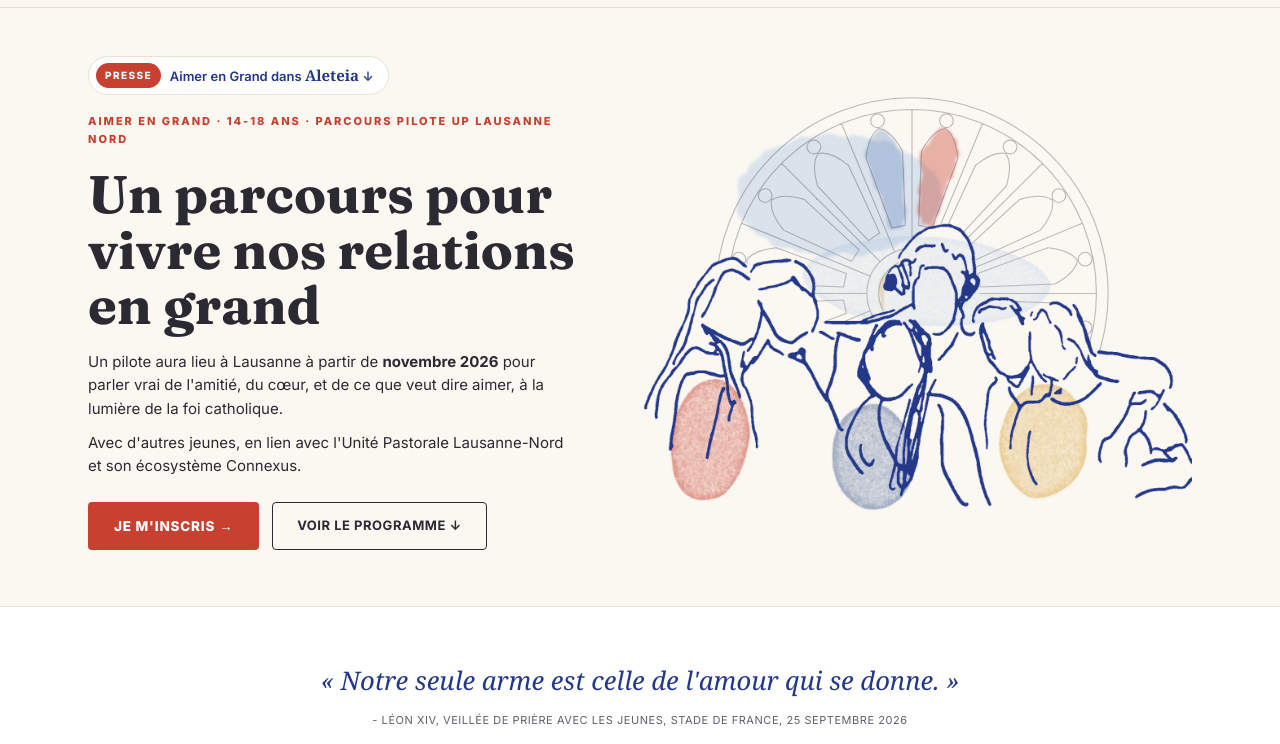
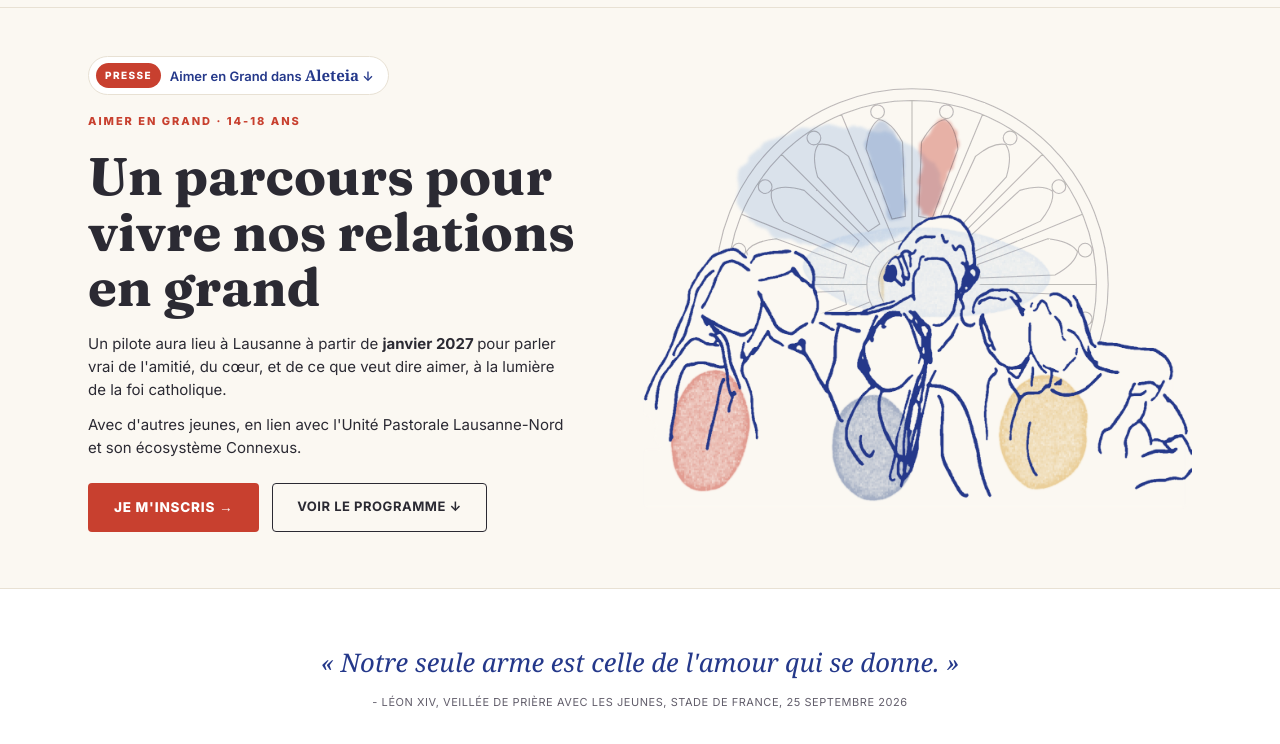
Before and after one commit to messianecaze/cor1418-site2, a plain HTML site: page index.html in a window 1280 px wide. Shown: the part 56-800 px from the top of the page. Drawn offline with Linux system fonts and the light colour scheme.

Commit message:
Modify hero section text in index.html
Updated the event start date and removed extra text.

```diff
--- a/index.html
+++ b/index.html
@@ -260,10 +260,10 @@
 <div class="hero">
   <div class="hero-inner">
     <a href="#presse" class="press-badge"><span class="press-badge-tag">Presse</span><span>Aimer en Grand dans <strong>Aleteia</strong> ↓</span></a>
-    <p class="hero-label">Aimer en Grand · 14-18 ans · Parcours Pilote UP Lausanne Nord </p>
+    <p class="hero-label">Aimer en Grand · 14-18 ans </p>
     <h1>Un parcours pour<br>vivre nos relations en grand</h1>
     <div class="hero-sub-wrap">
-      <p class="hero-sub">Un pilote aura lieu à Lausanne à partir de <strong>novembre 2026</strong> pour parler vrai de l'amitié, du cœur, et de ce que veut dire aimer, à la lumière de la foi catholique.</p>
+      <p class="hero-sub">Un pilote aura lieu à Lausanne à partir de <strong>janvier 2027 </strong> pour parler vrai de l'amitié, du cœur, et de ce que veut dire aimer, à la lumière de la foi catholique.</p>
       <p class="hero-sub">Avec d'autres jeunes, en lien avec l'Unité Pastorale Lausanne-Nord et son écosystème Connexus.</p>
     </div>
     <div class="hero-actions">
```
